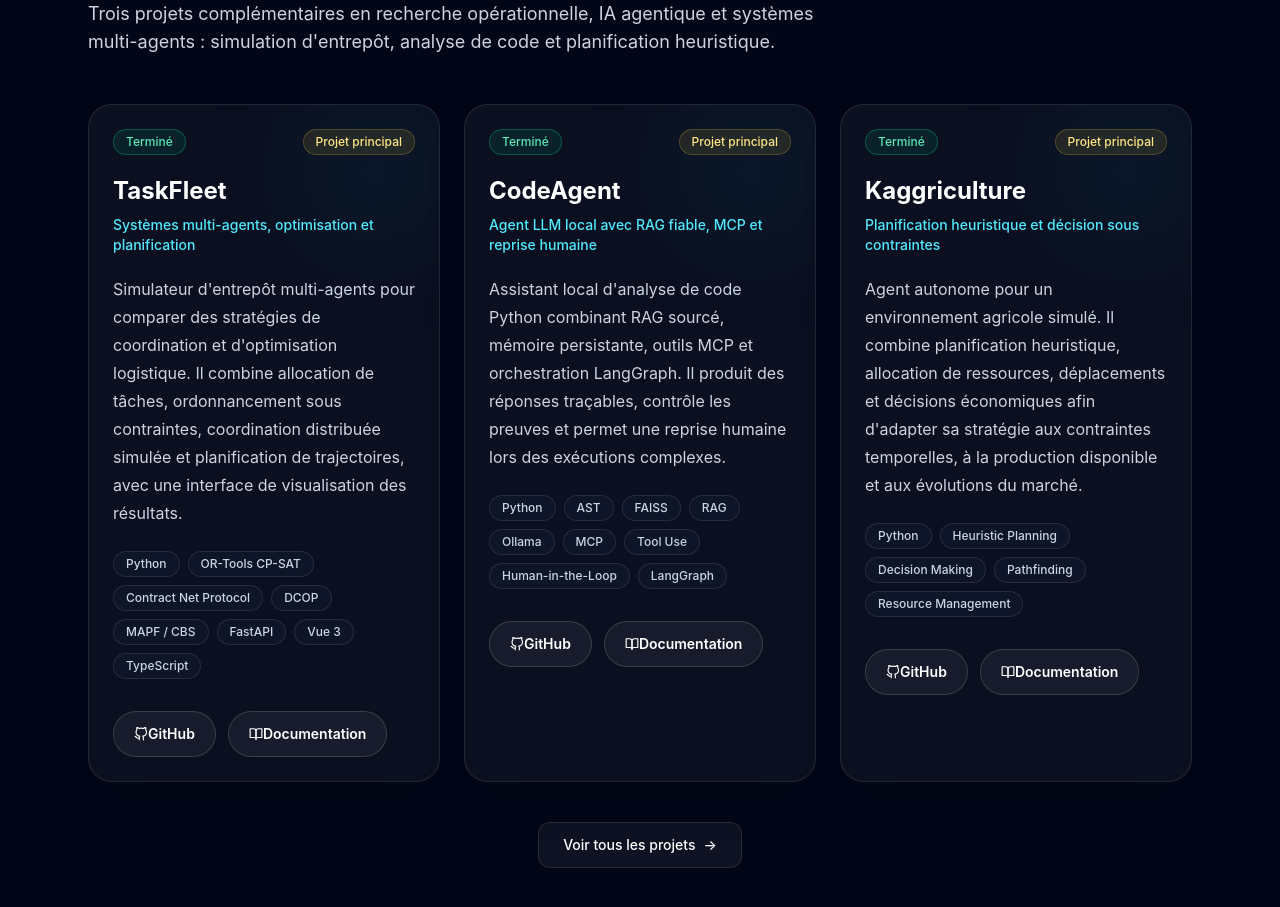
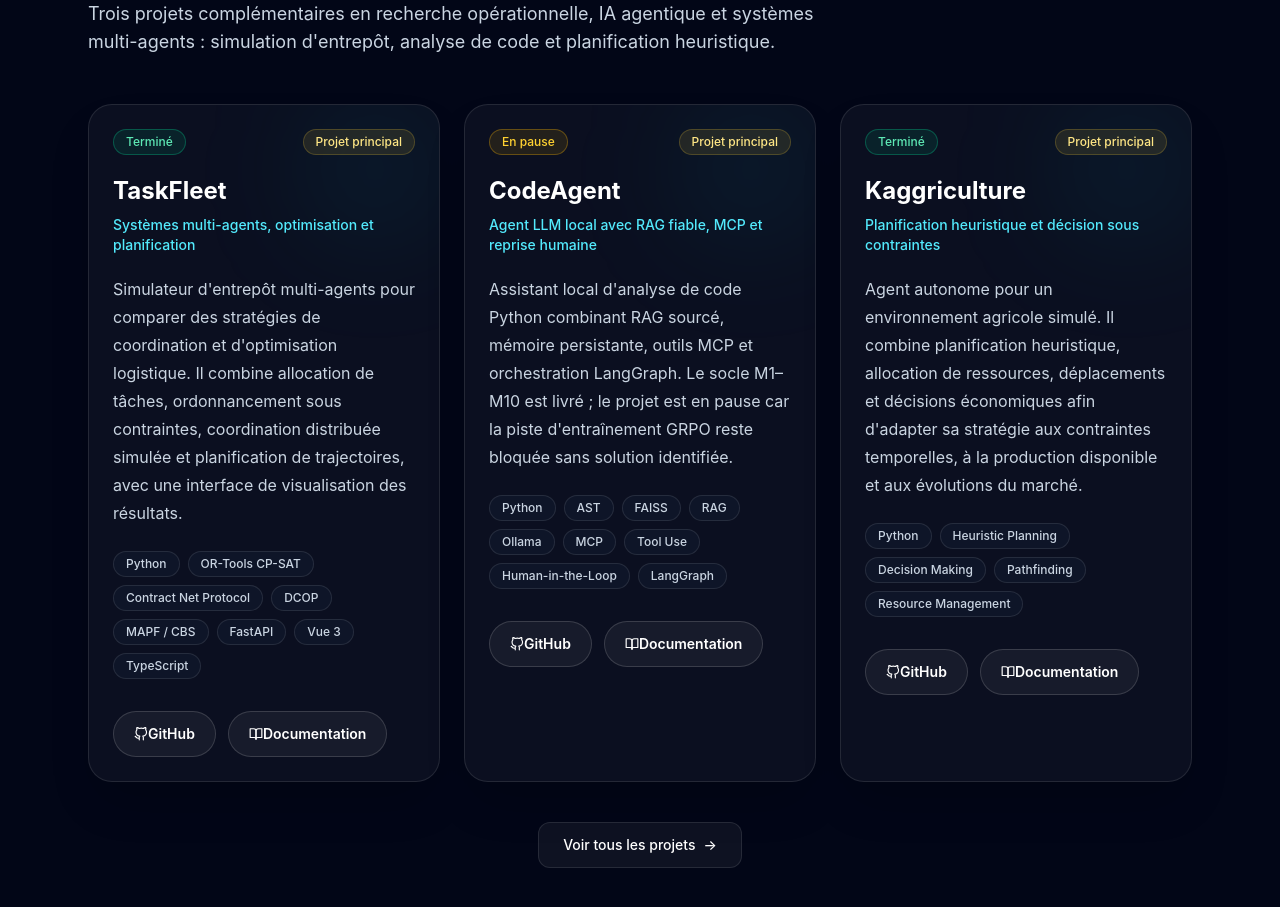
Before and after one commit to Driw0x/Driw0x.github.io, a React (Vite) app: page / in a window 1280 px wide. Shown: the part 3120-4027 px from the top of the page. Built offline with nearby package versions, Linux system fonts and the light colour scheme.

Commit message:
feat: synchroniser les fiches projets du portfolio

```diff
--- a/src/data/projects.ts
+++ b/src/data/projects.ts
@@ -88,7 +88,7 @@ export const projects: Project[] = [
     subtitle: "Agent LLM local avec RAG fiable, MCP et reprise humaine",
 
     description:
-      "Assistant local d'analyse de code Python combinant RAG sourcé, mémoire persistante, outils MCP et orchestration LangGraph. Il produit des réponses traçables, contrôle les preuves et permet une reprise humaine lors des exécutions complexes.",
+      "Assistant local d'analyse de code Python combinant RAG sourcé, mémoire persistante, outils MCP et orchestration LangGraph. Le socle M1–M10 est livré ; le projet est en pause car la piste d'entraînement GRPO reste bloquée sans solution identifiée.",
 
     technologies: [
       "Python",
@@ -106,7 +106,7 @@ export const projects: Project[] = [
 
     documentation: { fr: "main/README.fr.md", "zh-CN": "main/README.zh-CN.md" },
 
-    status: "Terminé",
+    status: "En pause",
 
     featured: true,
   },
@@ -144,7 +144,7 @@ export const projects: Project[] = [
     subtitle: "Profils déclaratifs et composition d'équipe CS2",
 
     description:
-      "Application web en développement pour explorer des préférences déclarées, des rôles T/CT et une équipe de cinq joueurs. Questionnaires reproductibles et recommandations à règles explicites ; aucun diagnostic ni résultat de performance en jeu validé.",
+      "Application web en développement pour explorer des préférences déclarées, des rôles T/CT et une équipe de cinq joueurs. Questionnaire versionné et équilibré, raffinement et confirmation du profil avant publication ; aucun diagnostic ni résultat de performance en jeu validé.",
 
     technologies: ["Node.js", "SQLite", "JavaScript"],
 
@@ -159,7 +159,7 @@ export const projects: Project[] = [
     subtitle: "Scénarios tactiques et vote d'équipe pour CS2",
 
     description:
-      "Plugin CounterStrikeSharp en C# pour des rounds Inferno 3v3 : économies par équipe, tactiques chargées depuis des fichiers JSON et vote majoritaire pendant le freeze time. Le fonctionnement en partie reste à vérifier.",
+      "Plugin CounterStrikeSharp en C# pour une manche Inferno 3v3 : économies par équipe, choix tactiques pendant la warmup, rôles individuels et HUD. Le fonctionnement en partie reste à vérifier.",
 
     technologies: ["C#", ".NET 10", "CounterStrikeSharp", "JSON"],
 
--- a/src/data/zh-CN.ts
+++ b/src/data/zh-CN.ts
@@ -2,9 +2,9 @@
 export const zhCN: Record<string, string> = {
   "Site web à venir": "网站即将上线",
   "Profils déclaratifs et composition d'équipe CS2": "CS2 自述性档案与战队组成",
-  "Application web en développement pour explorer des préférences déclarées, des rôles T/CT et une équipe de cinq joueurs. Questionnaires reproductibles et recommandations à règles explicites ; aucun diagnostic ni résultat de performance en jeu validé.": "开发中的网页应用，用于探索玩家自述偏好、T/CT 角色和五人战队组成。问卷抽题可复现，建议基于明确规则；尚未验证诊断效力或游戏表现。",
+  "Application web en développement pour explorer des préférences déclarées, des rôles T/CT et une équipe de cinq joueurs. Questionnaire versionné et équilibré, raffinement et confirmation du profil avant publication ; aucun diagnostic ni résultat de performance en jeu validé.": "开发中的网页应用，用于探索玩家自述偏好、T/CT 角色和五人战队组成。问卷按版本管理并均衡抽题，发布前可细化并确认档案；尚未验证诊断效力或游戏表现。",
   "Scénarios tactiques et vote d'équipe pour CS2": "CS2 战术方案与队内投票",
-  "Plugin CounterStrikeSharp en C# pour des rounds Inferno 3v3 : économies par équipe, tactiques chargées depuis des fichiers JSON et vote majoritaire pendant le freeze time. Le fonctionnement en partie reste à vérifier.": "用于 Inferno 3v3 回合的 C# CounterStrikeSharp 插件：按队伍分配经济，从 JSON 加载战术，并在冻结时间进行多数投票。实际对局运行仍待验证。",
+  "Plugin CounterStrikeSharp en C# pour une manche Inferno 3v3 : économies par équipe, choix tactiques pendant la warmup, rôles individuels et HUD. Le fonctionnement en partie reste à vérifier.": "用于 Inferno 3v3 单回合的 C# CounterStrikeSharp 插件：按队伍分配经济，在热身阶段选择战术、分配个人角色并显示 HUD。实际对局运行仍待验证。",
   "Adaptation et entraînement local d'un petit modèle de langage sous Windows sur GPU AMD avec PyTorch ROCm. Le projet compare variantes Dense et Mixture of Experts et évalue une distillation MoE vers Dense sur des références locales, sans gain général démontré.": "在 Windows 的 AMD GPU 上使用 PyTorch ROCm 适配并训练小型语言模型。项目比较 Dense 与混合专家模型，并在本地参考数据上评估从 MoE 到 Dense 的蒸馏，尚未证明总体收益。",
   "Développer": "展开",
   "Toutes les compétences": "全部技能",
@@ -182,8 +182,8 @@ export const zhCN: Record<string, string> = {
   "Application locale pour rechercher des offres et préparer des CV ATS et lettres de motivation à partir de faits documentés. Elle contrôle les preuves utilisées, conserve la validation humaine et se déploie avec Docker sur poste local ou NAS.":
     "本地求职应用，用于搜索职位，并根据已记录事实准备 ATS 简历和求职信。应用检查所用证据，保留人工确认，并可通过 Docker 部署到本机或 NAS。",
   "Agent LLM local avec RAG fiable, MCP et reprise humaine": "具备可靠 RAG、MCP 与人工恢复机制的本地 LLM 智能体",
-  "Assistant local d'analyse de code Python combinant RAG sourcé, mémoire persistante, outils MCP et orchestration LangGraph. Il produit des réponses traçables, contrôle les preuves et permet une reprise humaine lors des exécutions complexes.":
-    "本地 Python 代码分析助手，结合可溯源 RAG、持久记忆、MCP 工具与 LangGraph 编排。它生成可追踪的回答、检查证据，并允许人工接管复杂执行。",
+  "Assistant local d'analyse de code Python combinant RAG sourcé, mémoire persistante, outils MCP et orchestration LangGraph. Le socle M1–M10 est livré ; le projet est en pause car la piste d'entraînement GRPO reste bloquée sans solution identifiée.":
+    "本地 Python 代码分析助手，结合可溯源 RAG、持久记忆、MCP 工具与 LangGraph 编排。M1–M10 已完成；由于 GRPO 训练方向受阻且尚无解决方案，项目目前暂停。",
   "ML expérimental pour l'analyse de comportements suspects": "用于可疑行为分析的实验性机器学习",
   "Outil expérimental d'analyse hors ligne de parties Counter-Strike 2. Il combine télémétrie, cinématique d'aim, signaux d'awareness et modèles temporels pour étudier les comportements suspects, sans constituer un système anti-triche opérationnel.":
     "用于离线分析 Counter-Strike 2 对局的实验工具。它结合遥测、瞄准运动学、态势感知信号和时序模型来研究可疑行为，但不构成可运行的反作弊系统。",
```
